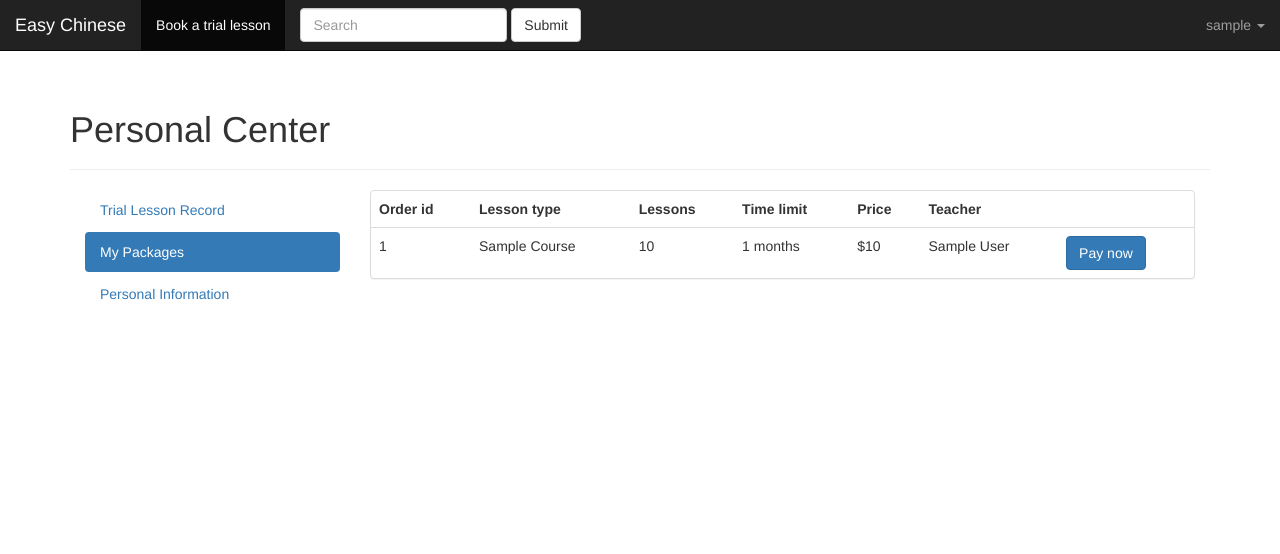
After one commit to JessicaFeng0926/easy_chinese, a Flask app: page /visitor/my_packages in a window 1280 px wide. The commit adds this page. Shown: the top 554 px of the page. Run offline with Flask 2, Linux system fonts and the light colour scheme; a user stored in the database is signed in; tables that the repository leaves empty hold one stand-in row (values such as "Sample post"); some libraries are stand-ins or nearby versions.

Commit message:
32nd submit, now visitors and students can check their packages.

```diff
--- a/app/templates/pay/confirm_order.html
+++ b/app/templates/pay/confirm_order.html
@@ -26,18 +26,20 @@
                 <th>Lessons</th>
                 <th>Time limit</th>
                 <th>Price</th>
+                <th>Teacher</th>
             </tr>
             <tr>
                 <td>{{lesson_type}} course</td>
                 <td>{{lesson_amount}}</td>
                 <td>{%if time_limit == 12%}1 year{%elif time_limit == 24%}2 years{%else%}{{time_limit}} months{%endif%}</td>
                 <td>${{price}}</td>
+                <td>{%if teacher %}{{teacher.name}}{%else%}We will arrange a suitable teacher for you later{%endif%}</td>
             </tr>
             <tr>
                 <td></td>
                 <td></td>
                 <td></td>
-                <td><a href="#" class='btn btn-primary'>Submit</a></td>
+                <td><a {%if teacher%}href="{{url_for('pay.submit_order',lesson_type=lesson_type,lesson_amount=lesson_amount,time_limit=time_limit,price=price,teacher_id=teacher.id)}}"{%else%}href="{{url_for('pay.submit_order',lesson_type=lesson_type,lesson_amount=lesson_amount,time_limit=time_limit,price=price,teacher_id='None')}}" {%endif%}class='btn btn-primary'>Submit</a></td>
             </tr>
         </table>
     </div>
--- a/app/templates/student/homepage.html
+++ b/app/templates/student/homepage.html
@@ -22,6 +22,7 @@
     <ul class='nav nav-pills nav-stacked'>
         <li role="presentation" {%if request.path[:11] == '/personal_c'  or request.path[:10]=='/student/r'%}class='active'{%endif%}><a href="{{url_for('main.personal_center')}}">My Lessons</a></li>
         <li role="presentation"><a href="#">Book a lesson</a></li>
+        <li role='presentation' {%if request.path[:10] =='/student/m'%} class='active' {%endif%}><a href="{{url_for('student.my_packages')}}">My Packages</a></li>
         <li role="presentation" {%if request.path[:10] == '/student/p'%}class='active'{%endif%}><a href="{{url_for('student.personal_info')}}">Personal Information</a></li>
     </ul>
 </div>
--- a/app/templates/visitor/homepage.html
+++ b/app/templates/visitor/homepage.html
@@ -15,7 +15,8 @@
 </div>
 <div class='col-sm-3 col-md-3' >
     <ul class='nav nav-pills nav-stacked'>
-        <li role="presentation" {%if request.path[:11] == '/personal_c' %}class="active"{%endif%}><a href="{{url_for('main.personal_center')}}">Trial lesson record</a></li>
+        <li role="presentation" {%if request.path[:11] == '/personal_c' %}class="active"{%endif%}><a href="{{url_for('main.personal_center')}}">Trial Lesson Record</a></li>
+        <li role='presentation' {%if request.path[:10] == '/visitor/m'%} class='active' {%endif%}><a href="{{url_for('visitor.my_packages')}}">My Packages</a></li>
         <li role="presentation" {%if request.path[:12] == '/visitor/per' %}class='active'{%endif%}><a href="{{url_for('visitor.personal_info')}}">Personal Information</a></li>
 
     </ul>
--- /dev/null
+++ b/app/templates/visitor/my_packages.html
@@ -0,0 +1,43 @@
+{%extends 'visitor/homepage.html'%}
+{%block head%}
+{{super()}}
+{%endblock head%}
+
+{%block title%}My Packages{%endblock title%}
+
+{%block main%}
+<div class='col-xs-12 col-sm-9' id='main'>
+    <div class='panel panel-default'>
+        <table class='table'>
+
+            {%if orders %}
+            <tr>
+                <th>Order id</th>
+                <th>Lesson type</th>
+                <th>Lessons</th>
+                <th>Time limit</th>
+                <th>Price</th>
+                <th>Teacher</th>
+                <th></th>
+            </tr>
+            {% for order in orders%}
+            <tr>
+                <td>{{order.id}}</td>
+                <td>{{order.lesson_type}} Course</td>
+                <td>{{order.lesson_amount}}</td>
+                <td>{%if order.time_limit == 12%}1 year{%elif order.time_limit==24%}2 years{%else%}{{order.time_limit}} months{%endif%}</td>
+                <td>${{order.price}}</td>
+                <td>{{order.teacher.name}}</td>
+                <td><a href="#" class='btn btn-primary'>Pay now</a></td>
+            </tr>
+            {%endfor%}
+            {%else%}
+            <tr>
+                <td>You don't have any orders.Click <a href="{{url_for('pay.course_info')}}">here</a> to check the courses.</td>
+            </tr>
+
+            {%endif%}
+        </table>
+    </div>
+</div>
+{%endblock main%}
--- a/app/visitor/views.py
+++ b/app/visitor/views.py
@@ -4,7 +4,7 @@ from flask_login import current_user,login_required
 from . forms import PersonalInfoForm
 import os
 from .. import db
-from ..models import User,Lesson
+from ..models import User,Lesson,Order
 from pytz import country_timezones,timezone
 from datetime import datetime,timedelta
 import calendar
@@ -209,3 +209,12 @@ def trial(username):
             db.session.add(lesson)
             return jsonify({'status':'ok','msg':"You've successfully booked a trial lesson."})
     return render_template('visitor/trial.html',this_week=this_week,new_worktime_list=new_worktime_list,only_dates=only_dates,month_name=month_name,year=year,current_page=current_page,teacher=teacher,lessons_list=lessons_list)
+
+#游客所有课时包视图
+@visitor.route('/my_packages')
+@login_required
+def my_packages():
+    orders = current_user.orders.filter(Order.pay_status != 'canceled').order_by(Order.id.desc()).all()
+    for order in orders:
+        order.teacher = User.query.get(order.teacher_id)
+    return render_template('visitor/my_packages.html',orders=orders)
```
Also changed, not shown: app/pay/views.py (+48 -0 lines), app/student/views.py (+33 -1 lines), app/templates/student/my_packages.html (added, +71 -0 lines).
